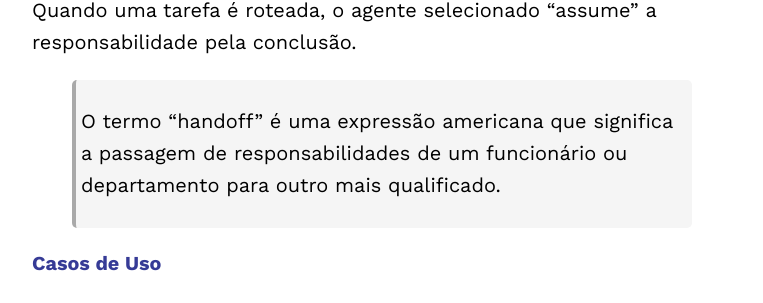
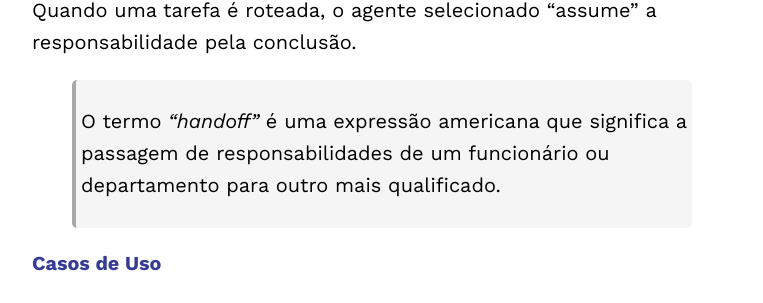
Before and after one commit to gabrielbelo2007/blog-IA, a Jekyll site: the page built from _posts/2025-07-08-post1.md, in a window 1280 px wide and 900 px high, scrolled down 6198 px. Shown: the part 151-454 px from the top of the window, without its empty margins (258-1021 px from the left). Built offline with Jekyll 4.4.1, drawn with Linux system fonts in a browser that asks for light colours.

Commit message:
Ajust_text

```diff
--- a/_posts/2025-07-08-post1.md
+++ b/_posts/2025-07-08-post1.md
@@ -108,7 +108,7 @@ print(f"Translation: {translation}")
 
 Um *LLM* inicial atua como um roteador, classificando a entrada do usuário e direcionando-a para a tarefa especializada ou *LLM* mais apropriada. Esse padrão implementa uma separação de responsabilidades e permite otimizar tarefas individuais (usando prompts especializados, modelos diferentes ou ferramentas específicas) isoladamente. Ele melhora a eficiência e potencialmente reduz custos ao usar modelos menores para tarefas mais simples. Quando uma tarefa é roteada, o agente selecionado "assume" a responsabilidade pela conclusão.
 
-> O termo "handoff" é uma expressão americana que significa a passagem de responsabilidades de um funcionário ou departamento para outro mais qualificado.
+> O termo *"handoff"* é uma expressão americana que significa a passagem de responsabilidades de um funcionário ou departamento para outro mais qualificado.
 
 #### Casos de Uso
 
```
